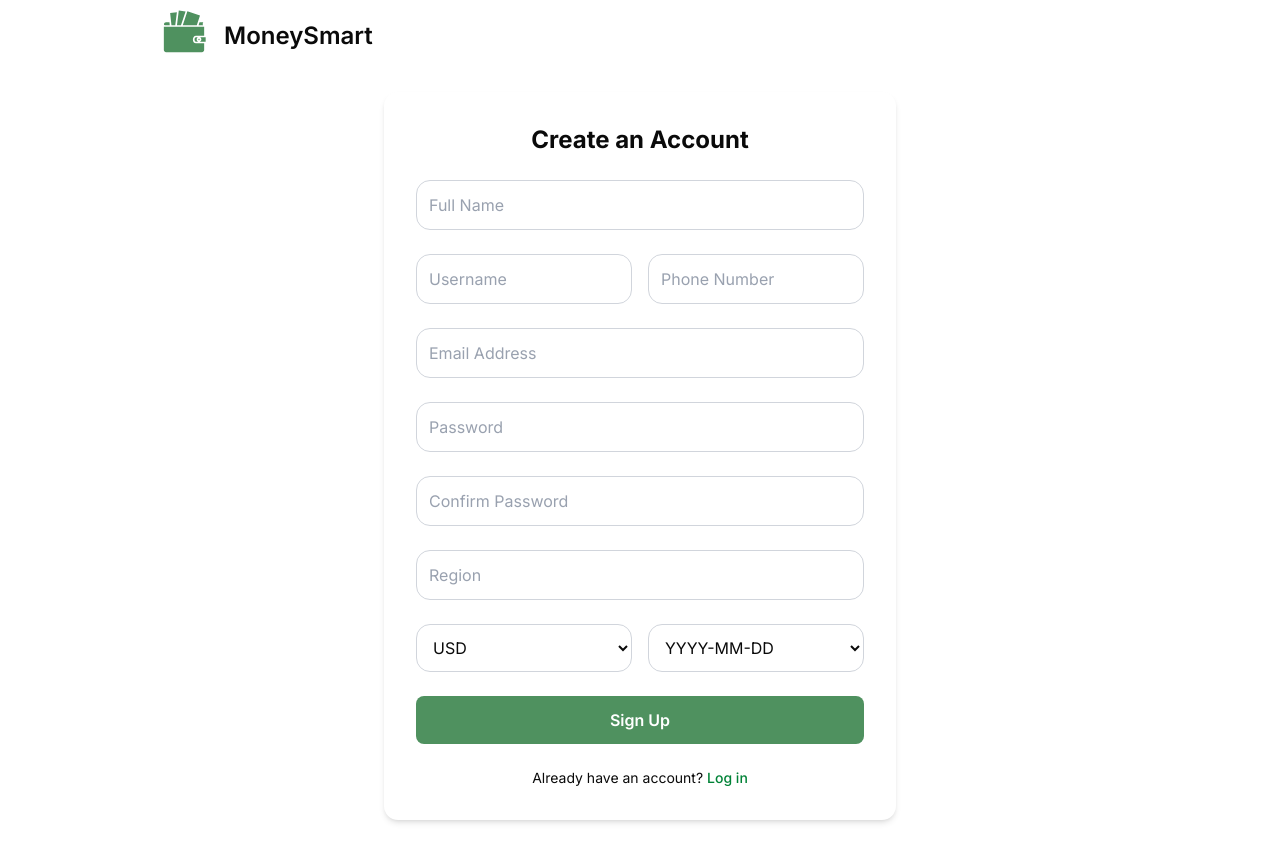
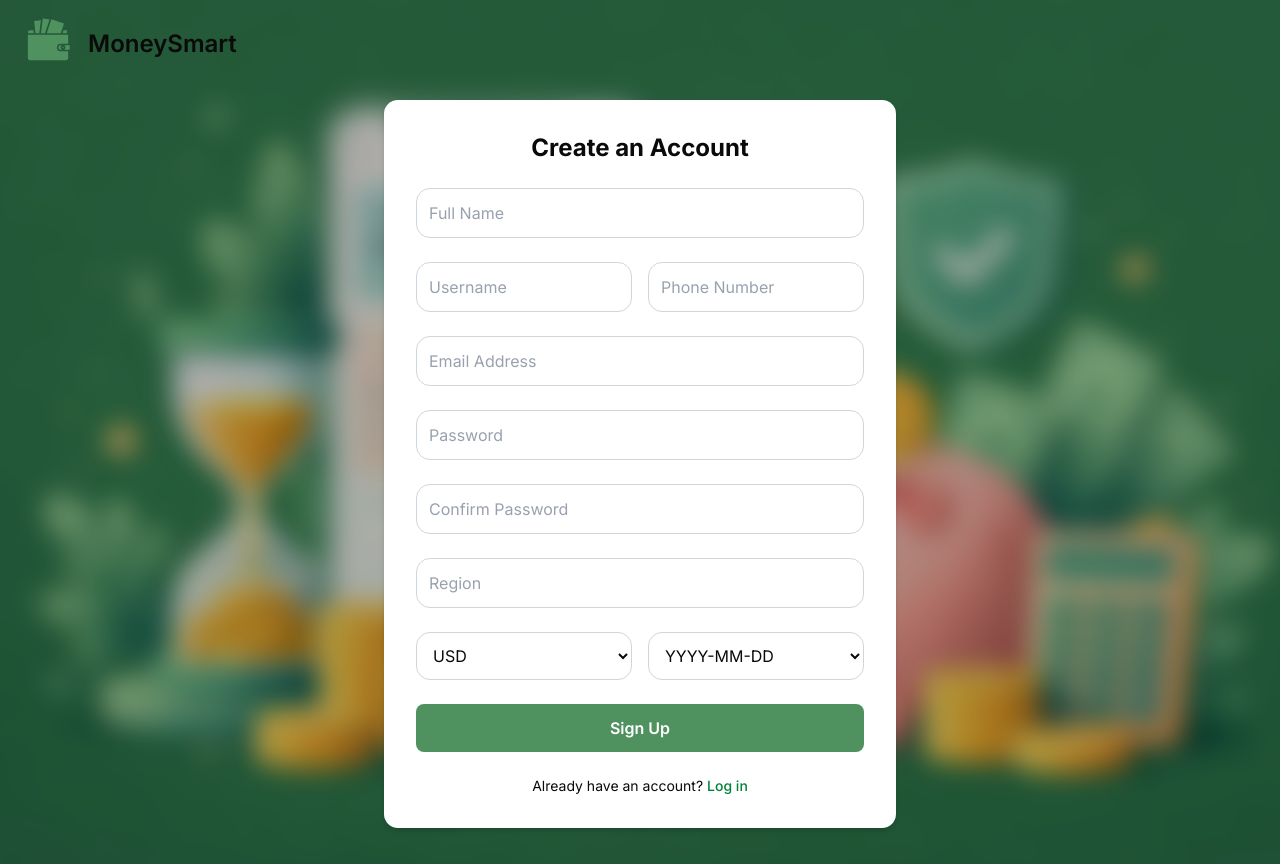
Before and after one commit to Harry-Huynh/MoneySmart-Frontend, a Next.js app: page /signup in a window 1280 px wide. Built offline with nearby package versions, Linux system fonts and the light colour scheme.

Commit message:
feat: added background img for log in and sign in blur 10 pixe[Dngo13]

```diff
--- a/src/app/(auth)/login/page.js
+++ b/src/app/(auth)/login/page.js
@@ -41,11 +41,26 @@ export default function LoginPage() {
 
   return (
     <section className="flex flex-col items-center px-4 sm:px-8 lg:px-40 max-w-screen mx-auto">
-      <div className="flex w-full pt-2 items-center justify-between">
+
+      {/* Background */}
+      <div
+        className="
+          absolute inset-0
+          bg-[url('/background.jpg')]
+          bg-cover bg-center
+          blur-md
+          scale-110
+        "
+      />
+      <div className="absolute inset-0 bg-black/30" />
+
+      {/* Header */}
+      <div className="relative z-10 flex w-full pt-4 px-6">
         <Logo />
       </div>
 
-      <div className="flex min-h-screen items-center justify-center px-4">
+      {/* Form */}
+      <div className="relative z-10 min-h-screen flex items-center justify-center px-4">
         {loading && <Loading />}
         <form
           onSubmit={handleSubmit(submitForm)}
--- a/src/app/(auth)/signup/page.js
+++ b/src/app/(auth)/signup/page.js
@@ -59,18 +59,33 @@ export default function SignUpPage() {
   };
 
   return (
-    <section className="flex flex-col items-center px-4 sm:px-8 lg:px-40 max-w-screen mx-auto">
-      <div className="flex w-full pt-2 items-center justify-between">
+    <section className="relative min-h-screen overflow-hidden">
+        {/* Background */}
+      <div
+        className="
+          absolute inset-0
+          bg-[url('/background.jpg')]
+          bg-cover bg-center
+          blur-md
+          scale-110
+        "
+      />
+      <div className="absolute inset-0 bg-black/30" />
+
+      {/* Header */}
+      <div className="relative z-10 flex w-full pt-4 px-6">
         <Logo />
       </div>
 
-      <div className="min-h-screen flex items-center justify-center px-4">
+      {/* Form */}
+      <div className="relative z-10 min-h-screen flex items-center justify-center px-4">
         {loading && <Loading />}
         <form
           onSubmit={handleSubmit(submitForm)}
           className="bg-white w-full max-w-lg p-8 rounded-xl shadow-md space-y-6"
         >
           <h2 className="text-2xl font-bold text-center">Create an Account</h2>
+
 
           {/* Full Name */}
           <FormInput
```
Also changed, not shown: public/background.jpg (added).
